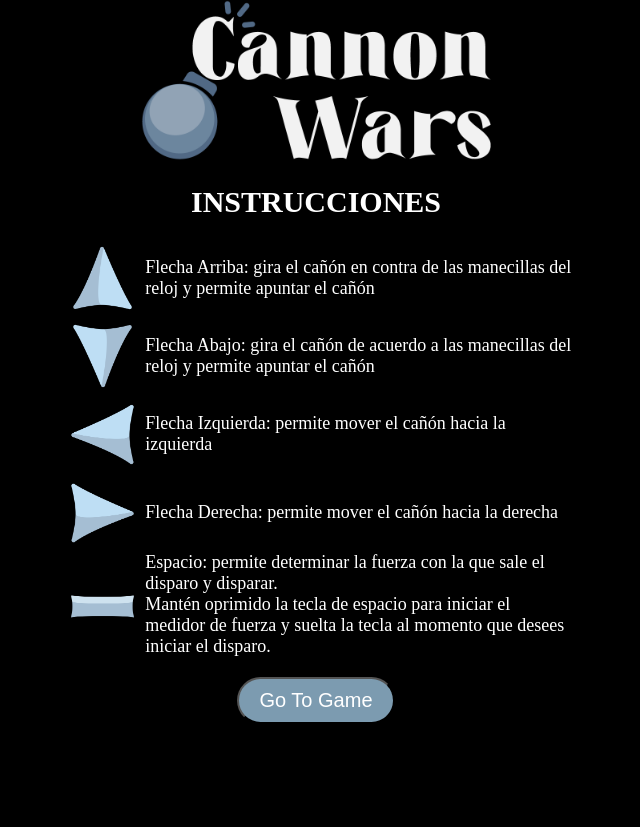
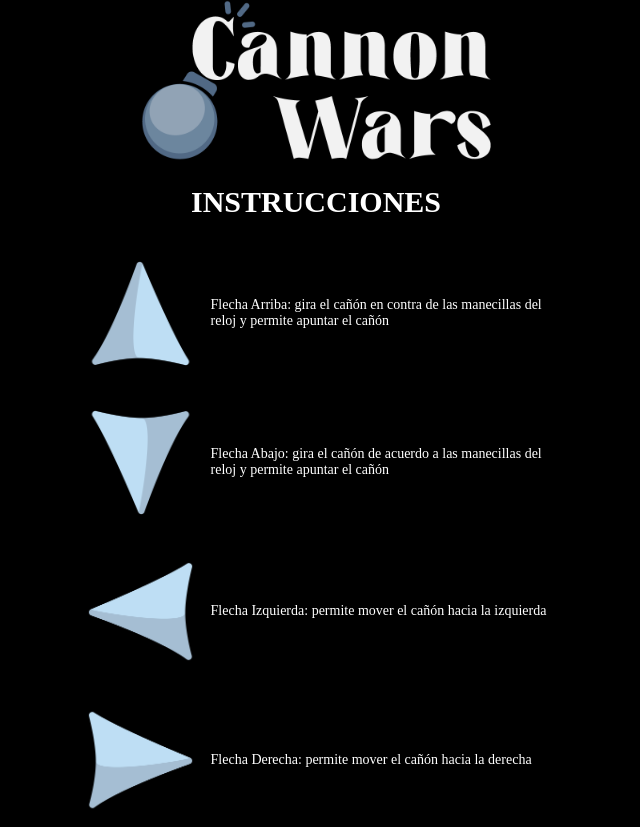
Before and after one commit to rmargain/cannon-wars, a plain HTML site: page instructions.html in a window 1280 px wide. Shown: the top 827 px of the page, without its empty margins (324-964 px from the left). Before the commit the page ends 800 px from the top, so only its background shows below. Drawn offline with Linux system fonts and the light colour scheme.

Commit message:
details 2

```diff
--- a/styles/instructions.css
+++ b/styles/instructions.css
@@ -36,6 +36,7 @@ a {
     flex-direction: row;
     justify-content: left;
     color: white;
+    margin: 10px
     /* border: 1px;
     border-color: white;
     border-style: solid; */
@@ -46,7 +47,7 @@ a {
     flex-direction: column;
     justify-content: center;
     text-align: start;
-    font-size: 18px;
+    font-size: 14px;
     /* border: 1px;
     border-color: white;
     border-style: solid; */
@@ -69,7 +70,7 @@ a {
     flex-direction: column;
     align-items: center;
     justify-content: center;
-    width: 20%;
+    width: 40%;
 }
 
 #cont {
```
